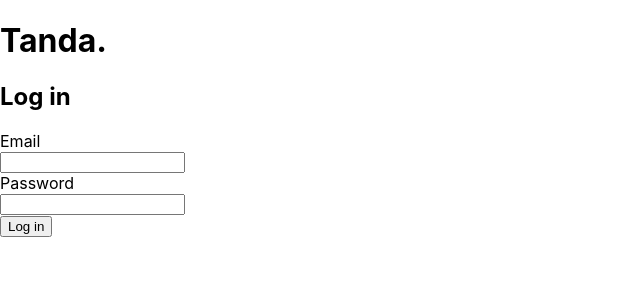
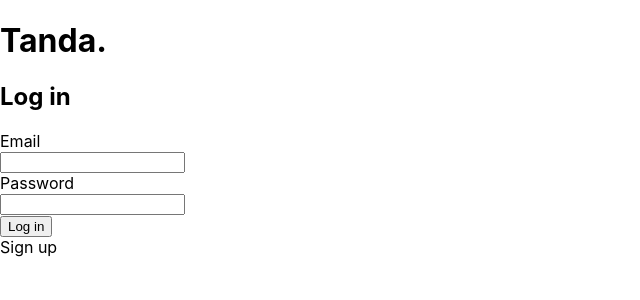
Before and after one commit to TandaHQ/work-samples, a React (Create React App) app in the folder adnat (react)/frontend/: page / in a window 1280 px wide. Shown: the top 300 px of the page, without its empty margins (0-640 px from the left). Built offline with nearby package versions, Linux system fonts and the light colour scheme.

Commit message:
fixed handle change on log in

```diff
--- a/adnat (react)/frontend/src/components/LogIn.js
+++ b/adnat (react)/frontend/src/components/LogIn.js
@@ -6,10 +6,12 @@
     this.state = {
       email: '',
       password: '',
-      userLoggedIn: false
+      userLoggedIn: false,
+      createUser: false
     }
     this.handleLoginSubmit = this.handleLoginSubmit.bind(this)
     this.handleChange = this.handleChange.bind(this)
+    this.toggleCreateUser = this.toggleCreateUser.bind(this)
   }
 
   handleLoginSubmit(event) {
@@ -19,6 +21,8 @@
       password: this.state.password
     }
     this.setState({
+      email: '',
+      password: '',
       userLoggedIn: true
     })
     this.props.handleUserLogin(loginParams)
@@ -30,14 +34,20 @@
     })
   }
 
+  toggleCreateUser() {
+    this.setState({
+      createUser: true
+    })
+  }
+
   render () {
     return (
       <React.Fragment>
-      { this.props.userLoggedIn === false
+      { this.state.createUser === false
         ?
           <div className="log-in">
             <h2>Log in</h2>
-            <form onSubmit={this.handleUserLogin}>
+            <form onSubmit={this.handleLoginSubmit}>
               <label htmlFor="email">
                 Email
               </label>
@@ -46,7 +56,7 @@
                 type="text"
                 onChange={this.handleChange}
                 value={this.state.email}
-                id="loginEmail"
+                id="email"
               />
               <br />
               <label htmlFor="email">
@@ -62,9 +72,15 @@
               <br />
               <button type="submit"> Log in </button>
             </form>
+            <span
+              onClick={this.toggleCreateUser}>
+              Sign up
+            </span>
           </div>
         :
-        <span> </span>
+          <div className="create-user">
+            <h2>Sign up</h2>
+          </div>
       }
       </React.Fragment>
     )
```
Also changed, not shown: adnat (react)/frontend/src/components/Home.js (added, +18 -0 lines).
